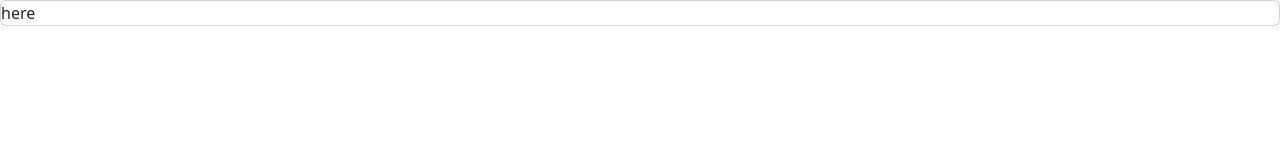
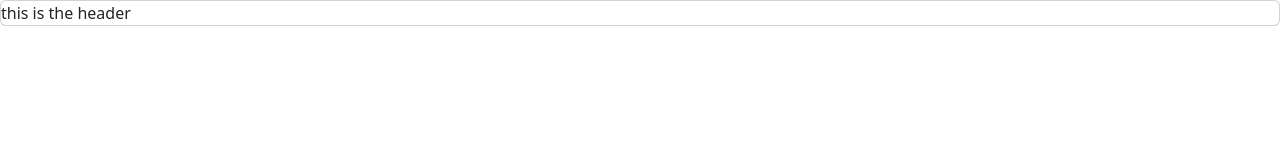
Before and after one commit to Sulaimon-ade/TraderBuddyProject, a React (Vite) app in the folder TraderBuddy/: page / in a window 1280 px wide. Shown: the top 160 px of the page. Built offline with nearby package versions, Linux system fonts and the light colour scheme.

Commit message:
testing boostrap before coding

```diff
--- a/TraderBuddy/src/App.tsx
+++ b/TraderBuddy/src/App.tsx
@@ -1,6 +1,4 @@
-import { useState } from 'react'
-import reactLogo from './assets/react.svg'
-import viteLogo from '/vite.svg'
+// import { useState } from 'react'
 import './App.css'
 
 function App() {
@@ -8,7 +6,9 @@ function App() {
   return (
     <>
     <div className="card">
-      here
+      <header className="header">
+        this is the header
+      </header>
     </div>
     </>
   )
```
